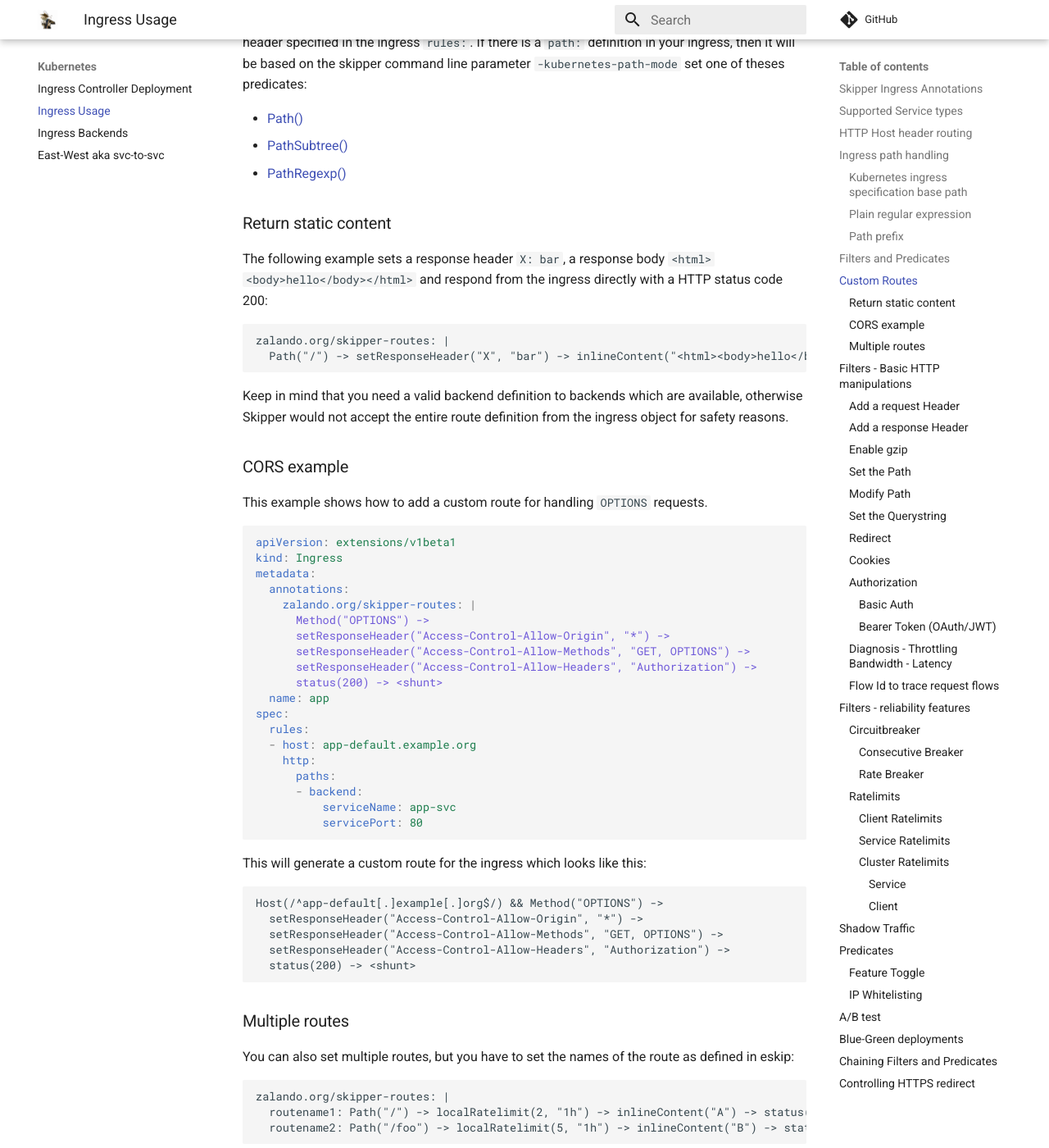
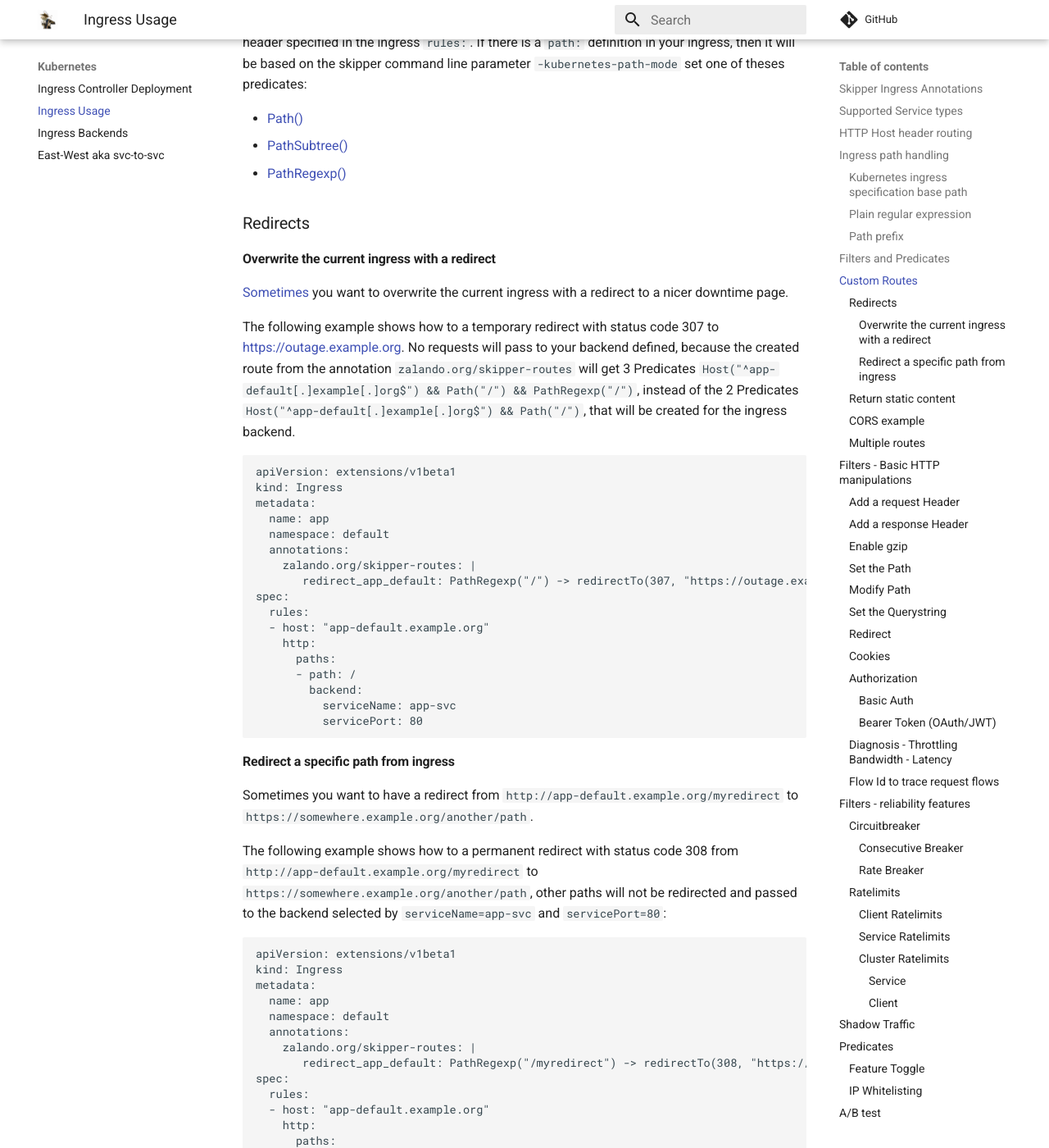
Before and after one commit to zalando/skipper, an MkDocs documentation site: the page built from docs/kubernetes/ingress-usage.md, in a window 1280 px wide and 1400 px high, scrolled down 4040 px. Shown: the whole window at 82% size. Built offline with MkDocs 1.6.1 and Material for MkDocs 9.7.7, drawn with Linux system fonts in a browser that asks for light colours; comment, search, counter and statistics services are not loaded; some of the changed text lies outside the part shown.

Commit message:
docs add how to create redirects in ingress usage
Signed-off-by: Sandor Szücs <sandor.szuecs@zalando.de>

````diff
--- a/docs/kubernetes/ingress-usage.md
+++ b/docs/kubernetes/ingress-usage.md
@@ -166,6 +166,75 @@ ingress, then it will be based on the skipper command line parameter
 - [Path()](../../reference/predicates/#path)
 - [PathSubtree()](../../reference/predicates/#pathsubtree)
 - [PathRegexp()](../../reference/predicates/#pathregexp)
+
+### Redirects
+
+#### Overwrite the current ingress with a redirect
+
+[Sometimes](https://github.com/zalando/skipper/issues/867) you want to
+overwrite the current ingress with a redirect to a nicer downtime
+page.
+
+The following example shows how to a temporary redirect with status
+code 307 to https://outage.example.org. No requests will pass to your
+backend defined, because the created route from the annotation
+`zalando.org/skipper-routes` will get 3 Predicates
+`Host("^app-default[.]example[.]org$") && Path("/") && PathRegexp("/")`,
+instead of the 2 Predicates
+`Host("^app-default[.]example[.]org$") && Path("/")`, that will be
+created for the ingress backend.
+
+```
+apiVersion: extensions/v1beta1
+kind: Ingress
+metadata:
+  name: app
+  namespace: default
+  annotations:
+    zalando.org/skipper-routes: |
+       redirect_app_default: PathRegexp("/") -> redirectTo(307, "https://outage.example.org/") -> <shunt>;
+spec:
+  rules:
+  - host: "app-default.example.org"
+    http:
+      paths:
+      - path: /
+        backend:
+          serviceName: app-svc
+          servicePort: 80
+```
+
+#### Redirect a specific path from ingress
+
+Sometimes you want to have a redirect from
+`http://app-default.example.org/myredirect` to
+`https://somewhere.example.org/another/path`.
+
+The following example shows how to a permanent redirect with status
+code 308 from `http://app-default.example.org/myredirect` to
+`https://somewhere.example.org/another/path`, other paths will not be
+redirected and passed to the backend selected by `serviceName=app-svc` and
+`servicePort=80`:
+
+```
+apiVersion: extensions/v1beta1
+kind: Ingress
+metadata:
+  name: app
+  namespace: default
+  annotations:
+    zalando.org/skipper-routes: |
+       redirect_app_default: PathRegexp("/myredirect") -> redirectTo(308, "https://somewhere.example.org/another/path") -> <shunt>;
+spec:
+  rules:
+  - host: "app-default.example.org"
+    http:
+      paths:
+      - path: /
+        backend:
+          serviceName: app-svc
+          servicePort: 80
+```
 
 ### Return static content
 
````
